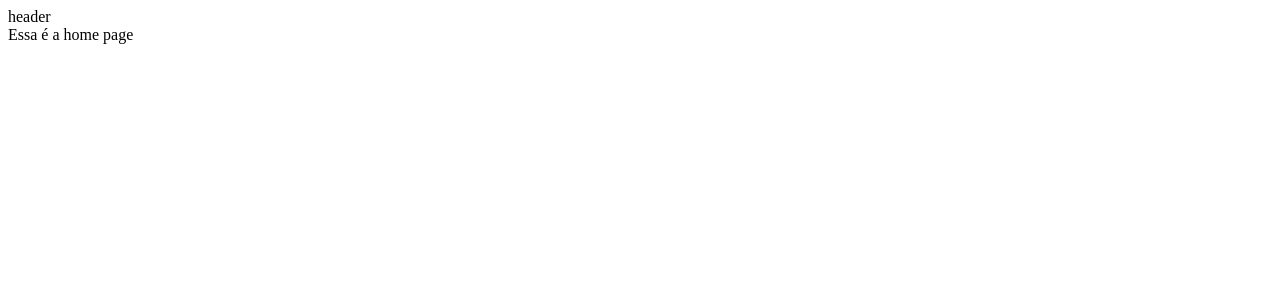
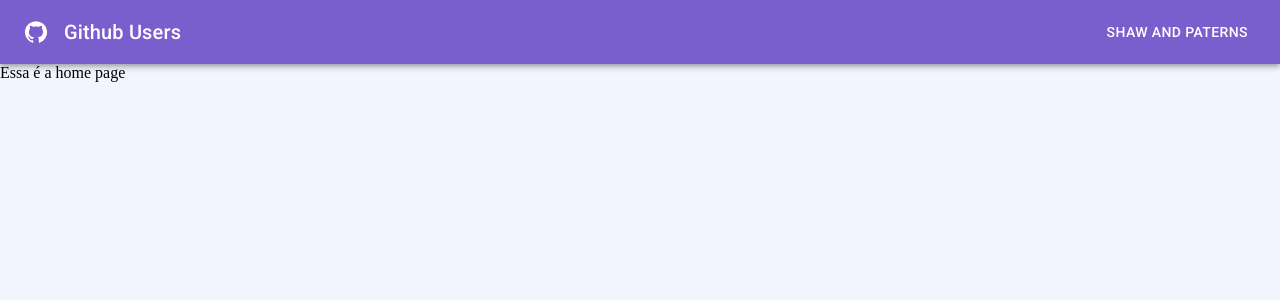
Before and after one commit to Strxng/shaw-and-paterns-frontend, a React (Create React App) app: page / in a window 1280 px wide. Shown: the top 300 px of the page. Built offline with nearby package versions, Linux system fonts and the light colour scheme.

Commit message:
create default page component

```diff
--- a/package.json
+++ b/package.json
@@ -5,6 +5,8 @@
 	"dependencies": {
 		"@emotion/react": "^11.11.0",
 		"@emotion/styled": "^11.11.0",
+		"@fontsource/roboto": "^4.5.8",
+		"@mui/icons-material": "^5.11.16",
 		"@mui/material": "^5.12.3",
 		"@testing-library/jest-dom": "^5.16.5",
 		"@testing-library/react": "^13.4.0",
--- a/public/index.html
+++ b/public/index.html
@@ -26,7 +26,7 @@
     -->
     <title>React App</title>
   </head>
-  <body>
+  <body style="margin: 0; background-color: #f2f5fd">
     <noscript>You need to enable JavaScript to run this app.</noscript>
     <div id="root"></div>
     <!--
--- a/src/App.tsx
+++ b/src/App.tsx
@@ -2,6 +2,11 @@ import { createTheme } from '@mui/material/styles';
 import { ThemeProvider } from '@mui/material';
 import { DefaultPageStructure } from 'components/page/defaultPageStructure';
 import { Navigation } from 'routes';
+
+import '@fontsource/roboto/300.css';
+import '@fontsource/roboto/400.css';
+import '@fontsource/roboto/500.css';
+import '@fontsource/roboto/700.css';
 
 const theme = createTheme({
   palette: {
--- a/src/components/page/defaultPageStructure/components/header/index.tsx
+++ b/src/components/page/defaultPageStructure/components/header/index.tsx
@@ -1,3 +1,25 @@
+import { AppBar, Box, Toolbar, Typography, Button } from '@mui/material';
+import GitHubIcon from '@mui/icons-material/GitHub';
+
 export const Header = (): JSX.Element => {
-  return <div>header</div>;
+  return (
+    <Box sx={{ flexGrow: 1 }}>
+      <AppBar position="static">
+        <Toolbar>
+          <GitHubIcon />
+          <Typography variant="h6" component="div" sx={{ flexGrow: 1, ml: 2 }}>
+            Github Users
+          </Typography>
+          <Button
+            color="inherit"
+            onClick={() => {
+              window.open('https://shawandpartners.com/', '_blank');
+            }}
+          >
+            Shaw and Paterns
+          </Button>
+        </Toolbar>
+      </AppBar>
+    </Box>
+  );
 };
```
Also changed, not shown: 1 other file (tests, documents, lock files or other folders).
